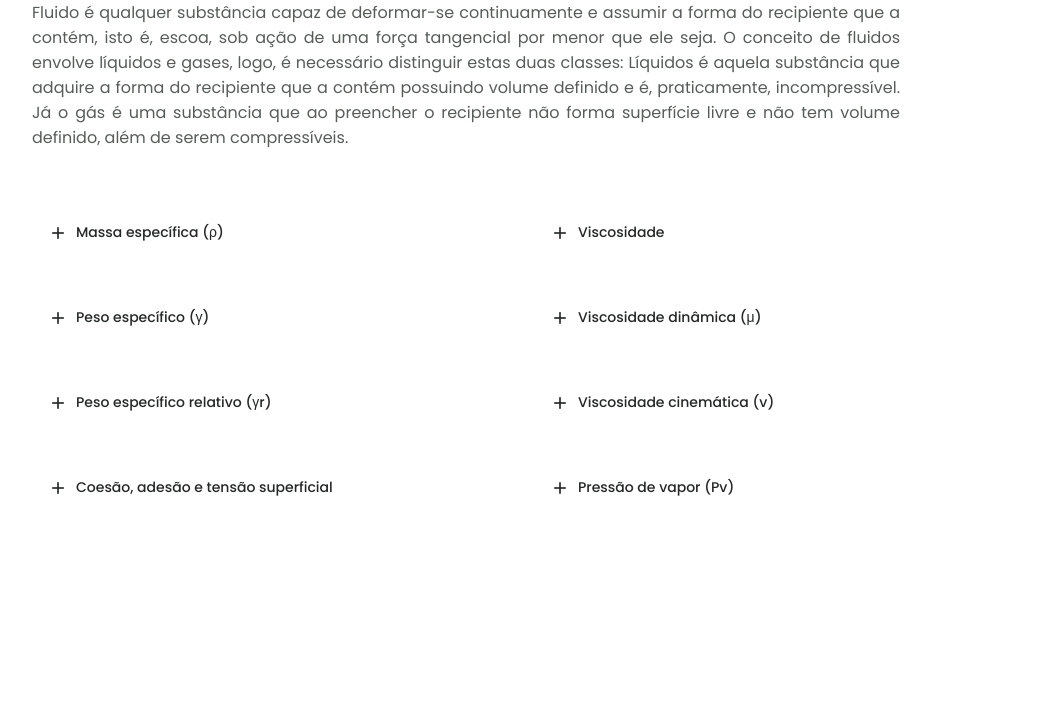
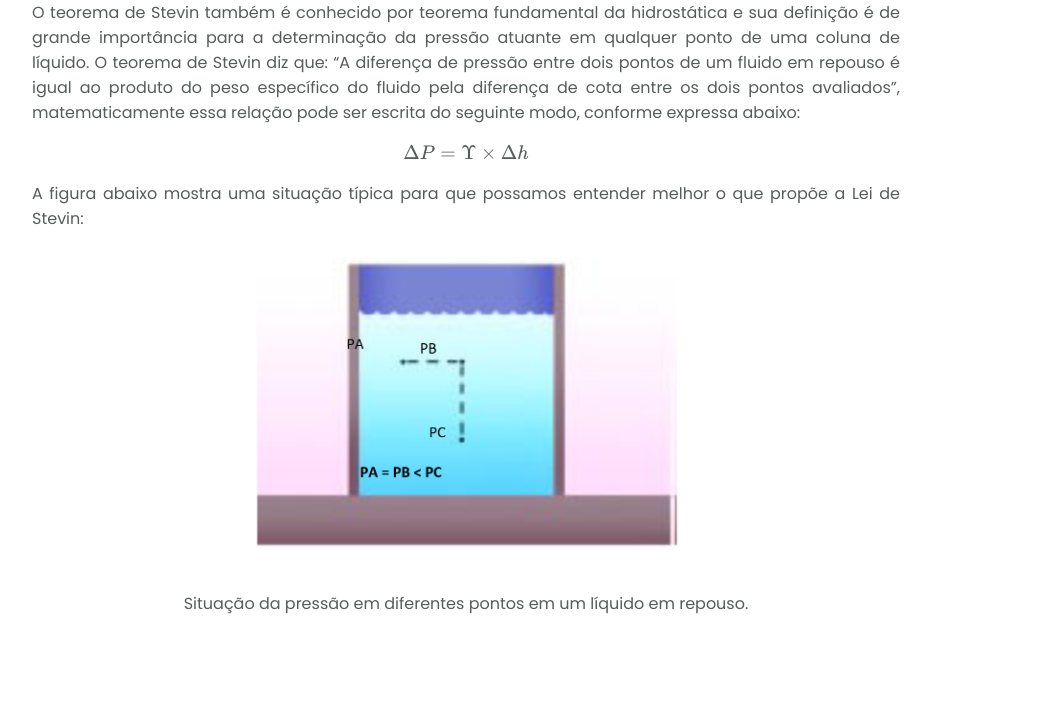
Before and after one commit to MatheusLaraNeves/MatheusLaraNeves.github.io, a plain HTML site: page html/stevin.html in a window 1280 px wide. Shown: the part 302-1003 px from the top of the page, without its empty margins (118-1159 px from the left). Drawn offline with nearby package versions, Linux system fonts and the light colour scheme.

Commit message:
stevin pronto

```diff
--- a/html/stevin.html
+++ b/html/stevin.html
@@ -74,107 +74,25 @@
                 <div class="container grid">
                     <div class="home__data">
                         <h1 class="home__title">
-                            Propriedades dos fluídos
+                            Lei de Stevin
                         </h1>
                         <p class="home__description">
-                            Fluido é qualquer substância capaz de deformar-se continuamente e assumir a forma do recipiente que a contém, isto é,
-                            escoa, sob ação de uma força tangencial por menor que ele seja. O conceito de fluidos envolve líquidos e gases, logo, é
-                            necessário distinguir estas duas classes: Líquidos é aquela substância que adquire a forma do recipiente que a contém
-                            possuindo volume definido e é, praticamente, incompressível. Já o gás é uma substância que ao preencher o recipiente
-                            não forma superfície livre e não tem volume definido, além de serem compressíveis.
+                            O teorema de Stevin também é conhecido por teorema fundamental da hidrostática e sua definição é de grande importância
+                            para a determinação da pressão atuante em qualquer ponto de uma coluna de líquido. O teorema de Stevin diz que:
+                            “A diferença de pressão entre dois pontos de um fluido em repouso é igual ao produto do peso específico do fluido pela
+                            diferença de cota entre os dois pontos avaliados”, matematicamente essa relação pode ser escrita do seguinte modo,
+                            conforme expressa abaixo:
+
+                            $$\Delta P = \Upsilon \times \Delta h$$
+
+                            A figura abaixo mostra uma situação típica para que possamos entender melhor o que propõe a Lei de Stevin:
+
+                            <img src="../assets/img/stevin/stevin.png" alt="" class="product__img">
+                            <p style = "text-align:center" class="home__description">Situação da pressão em diferentes pontos em um líquido em repouso.</p>
                         </p>
                     </div>
                 </div>
-
-                    <div class="questions__container container grid">
-                        <div class="questions__group">
-                            <div class="questions__item">
-                                <a href="../html/fluidos/massaespecifica.html">
-                                <header class="questions__header">
-                                    <i class="ri-add-line questions__icon"></i>
-                                    <h3 class="questions__item-title">
-                                        Massa específica (&rho;)
-                                    </h3>
-                                </header>
-                                </a>
-                            </div>
-
-                            <div class="questions__item">
-                                <a href="../html/fluidos/pesoespecifico.html">
-                                <header class="questions__header">
-                                    <i class="ri-add-line questions__icon"></i>
-                                    <h3 class="questions__item-title">
-                                        Peso específico (&gamma;)
-                                    </h3>
-                                </header>
-                            </a>
-                            </div>
-                            <div class="questions__item">
-                                <a href="../html/fluidos/pesoesprelativo.html">
-                                <header class="questions__header">
-                                    <i class="ri-add-line questions__icon"></i>
-                                    <h3 class="questions__item-title">
-                                        Peso específico relativo (&gamma;r)
-                                    </h3>
-                                </header>
-                            </a>
-                            </div>
-                            <div class="questions__item">
-                                <a href="../html/fluidos/coesao.html">
-                                <header class="questions__header">
-                                    <i class="ri-add-line questions__icon"></i>
-                                    <h3 class="questions__item-title">
-                                        Coesão, adesão e tensão superficial
-                                    </h3>
-                                </header>
-                                </a>
-                            </div>
-                        </div>
-
-                        <div class="questions__group">
-                            <div class="questions__item">
-                                <a href="../html/fluidos/viscosidade.html">
-                                <header class="questions__header">
-                                    <i class="ri-add-line questions__icon"></i>
-                                    <h3 class="questions__item-title">
-                                        Viscosidade
-                                    </h3>
-                                </header>
-                            </a>
-                            </div>
-
-                            <div class="questions__item">
-                                <a href="../html/fluidos/visdinamica.html">
-                                <header class="questions__header">
-                                    <i class="ri-add-line questions__icon"></i>
-                                    <h3 class="questions__item-title">
-                                        Viscosidade dinâmica (&mu;)
-                                    </h3>
-                                </header>
-                            </a>
-                            </div>
-                            <div class="questions__item">
-                                <a href="../html/fluidos/viscinematica.html">
-                                <header class="questions__header">
-                                    <i class="ri-add-line questions__icon"></i>
-                                    <h3 class="questions__item-title">
-                                        Viscosidade cinemática (v)
-                                    </h3>
-                                </header>
-                            </a>
-                            </div>
-                            <div class="questions__item">
-                                <a href="../html/fluidos/pressaovapor.html">
-                                <header class="questions__header">
-                                    <i class="ri-add-line questions__icon"></i>
-                                    <h3 class="questions__item-title">
-                                        Pressão de vapor (Pv)
-                                    </h3>
-                                </header>
-                            </a>
-                            </div>
-                        </div>
-                    </div>
+            </section>
 
 
 
```
Also changed, not shown: assets/img/stevin/stevin.png (added).
